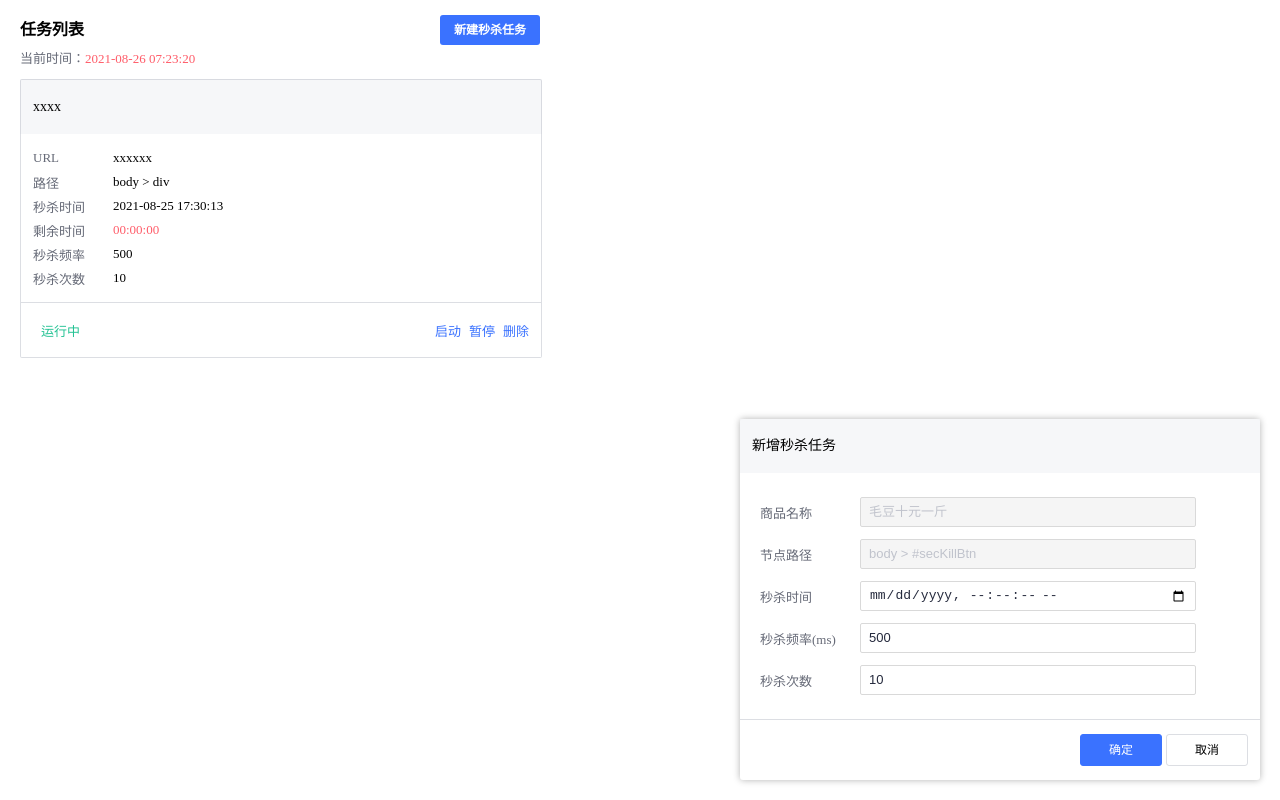
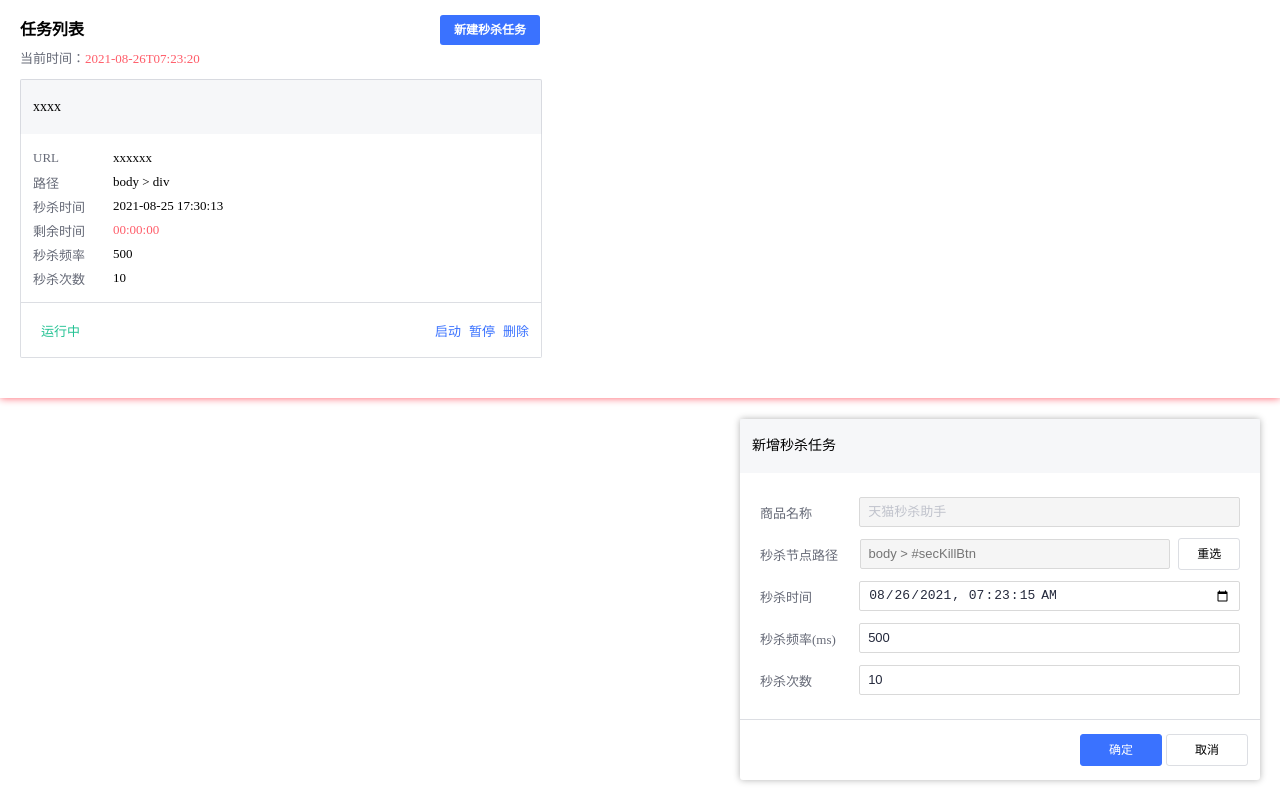
Before and after one commit to Erindcl/second-kill, a browser extension: page src/index.html in a window 1280 px wide. Drawn offline with Linux system fonts and the light colour scheme.

Commit message:
feat: update addTask.js

```diff
--- a/src/css/addTask.css
+++ b/src/css/addTask.css
@@ -66,7 +66,7 @@
   list-style: none;
   position: relative;
   display: inline-block;
-  width: 70%;
+  width: 80%;
   min-width: 0;
   padding: 0px 8px;
   color: #252A3D;
@@ -102,3 +102,27 @@
   color: #666A77;
   text-align: left;
 }
+.sk-target-btn {
+  text-shadow: 0 0 8px 0 #FF5B68 !important;
+  box-shadow: 0 0 8px 0 #FF5B68 !important;
+  cursor: copy !important;
+  transition: all .3s;
+}
+#resetSKPath {
+  font-size: 12px;
+  display: inline-block;
+  width: 60px;
+  height: 30px;
+  line-height: 30px;
+  text-align: center;
+  cursor: pointer;
+  border-radius: 3px;
+  border: 1px solid rgba(192, 195, 204, 0.55);
+  text-decoration: none;
+  transition: all .3s;
+  margin-left: 8px;
+}
+#resetSKPath:hover {
+  color: #3A72FF;
+  border-color: #3A72FF;
+}
--- a/src/index.html
+++ b/src/index.html
@@ -66,8 +66,9 @@
           <input id="skTaskName" disabled value="毛豆十元一斤" placeholder="请输入商品名称" />
         </li>
         <li>
-          <span>节点路径</span>
-          <input id="skTaskPath" disabled value="body > #secKillBtn" placeholder="请输入节点路径" />
+          <span>秒杀节点路径</span>
+          <input id="skTaskPath" style="width: 65%;" disabled value="" placeholder="body > #secKillBtn" />
+          <a id="resetSKPath">重选</a>
         </li>
         <li>
           <span>秒杀时间</span>
@@ -85,10 +86,11 @@
     </div>
     <div class="card-footer">
       <span id="submitAddTsk">确定</span>
-      <span id="cancleAddTsk">取消</span>
+      <span id="cancelAddTsk">取消</span>
     </div>
   </div>
   <script type="text/javascript" src="lib/jquery-3.2.1.min.js"></script>
   <script type="text/javascript" src="js/popup.js"></script>
+  <script type="text/javascript" src="js/addTask.js"></script>
 </body>
 </html>
--- a/src/js/addTask.js
+++ b/src/js/addTask.js
@@ -1,7 +1,135 @@
 // 动态注入 js
 
 (function () {
+  // 页面注入任务表单
+  let taskElement = document.createElement('div');
+  let formHtml = `
+  <div id="skAddTaskCard">
+    <div class="card-header">
+      新增秒杀任务
+    </div>
+    <div class="card-body">
+      <ul class="sk-add-task-form">
+        <li>
+          <span>商品名称</span>
+          <input id="skTaskName" disabled value="" placeholder="请输入商品名称" />
+        </li>
+        <li>
+          <span>秒杀节点路径</span>
+          <input id="skTaskPath" style="width: 65%;" disabled value="" placeholder="body > #secKillBtn" />
+          <a id="resetSKPath">重选</a>
+        </li>
+        <li>
+          <span>秒杀时间</span>
+          <input id="skTaskKillTime" type="datetime-local" step="1" placeholder="请选择秒杀时间" />
+        </li>
+        <li>
+          <span>秒杀频率(ms)</span>
+          <input id="skTaskFrequency" value="500" placeholder="请输入秒杀频率" />
+        </li>
+        <li>
+          <span>秒杀次数</span>
+          <input id="skTaskCount" value="10" placeholder="请输入秒杀次数" />
+        </li>
+      </ul>
+    </div>
+    <div class="card-footer">
+      <span id="submitAddTsk">确定</span>
+      <span id="cancelAddTsk">取消</span>
+    </div>
+  </div>
+  `;
+  taskElement.innerHTML = formHtml;
+  if ($("#skAddTaskCard").length === 0) {
+    document.getElementsByTagName("body")[0].appendChild(taskElement);
+  }
 
+  // 根据光标定位元素
+  let targetSelected = false;
+  window.addEventListener('mouseover', windowListener);
+
+  // 设置秒杀名称
+  $("#skTaskName").val(document.title);
+
+  // 设置秒杀时间
+  $("#skTaskKillTime").val(formatDate(new Date().getTime()));
+
+  // 关闭任务表单
+  $("#cancelAddTsk").click(function () {
+    $(".sk-target-btn").removeClass("sk-target-btn");
+    $("#skAddTaskCard").remove();
+    window.removeEventListener('mouseover', windowListener);
+  });
+
+  // 新增任务
+  $("#submitAddTsk").click(function () {
+    let newTask = {
+      id: new Date().getTime(),
+      url: window.location.href,
+    };
+    let path = $("#skTaskPath").val();
+    let frequency = +$("#skTaskFrequency").val();
+    let count = +$("#skTaskCount").val();
+    if (!path || $.trim(path) === '') {
+      alert('请设定秒杀节点路径');
+      return false;
+    }
+    if (isNaN(frequency) || frequency < 100) {
+      alert('秒杀频率为数字且最小值为100');
+      return false;
+    }
+    if (isNaN(count) || count < 1) {
+      alert('秒杀次数为数字且最小值为1');
+      return false;
+    }
+    newTask.name = $("#skTaskName").val();
+    newTask.path = path;
+    newTask.killTime = $("#skTaskKillTime").val();
+    newTask.frequency = frequency;
+    newTask.count = count;
+    newTask.status = 0;
+    // chrome.storage.local.get({"tasks": []}, function(value){
+    //   let tasks = value.tasks;
+    //   tasks.push(newTask);
+    //   chrome.storage.local.set({"tasks": value.tasks}, function() {
+    //       $(".sk-target-btn").removeClass("sk-target-btn");
+    //       $("#skAddTaskCard").remove();
+    //       window.removeEventListener('mouseover', windowListener);
+    //       alert("新增成功！");
+    //   });
+    // });
+    console.log(newTask);
+    $(".sk-target-btn").removeClass("sk-target-btn");
+    $("#skAddTaskCard").remove();
+    window.removeEventListener('mouseover', windowListener);
+  });
+
+  function windowListener(e) {
+    // 光标锁定
+    if (!targetSelected) {
+      $(".sk-target-btn").removeClass("sk-target-btn");
+      $(e.target).addClass("sk-target-btn");
+    }
+    // 重选
+    $(e.target).click(function () {
+      if ($(this).attr("id") == "resetSKPath") {
+        $(".sk-target-btn").removeClass("sk-target-btn");
+        $("#skTaskPath").val('');
+        targetSelected = false;
+        return false;
+      }
+    });
+    // 右键选中目标
+    $(e.target).contextmenu(function () {
+      if (!targetSelected) {
+        targetSelected = true;
+        let path = getDomPath(e.target);
+        $("#skTaskPath").val(path.join(' > '));
+        alert("目标已选中！");
+        return false;
+      }
+    });
+  };
 })();
 
 /**
@@ -41,7 +169,7 @@ function getDomPath(el) {
  * @param nowTime
  * @returns {string}
  */
- function formatDate(nowTime) {
+function formatDate(nowTime) {
   let date = new Date(nowTime);
   let y = date.getFullYear();
   let m = date.getMonth() + 1;
```
